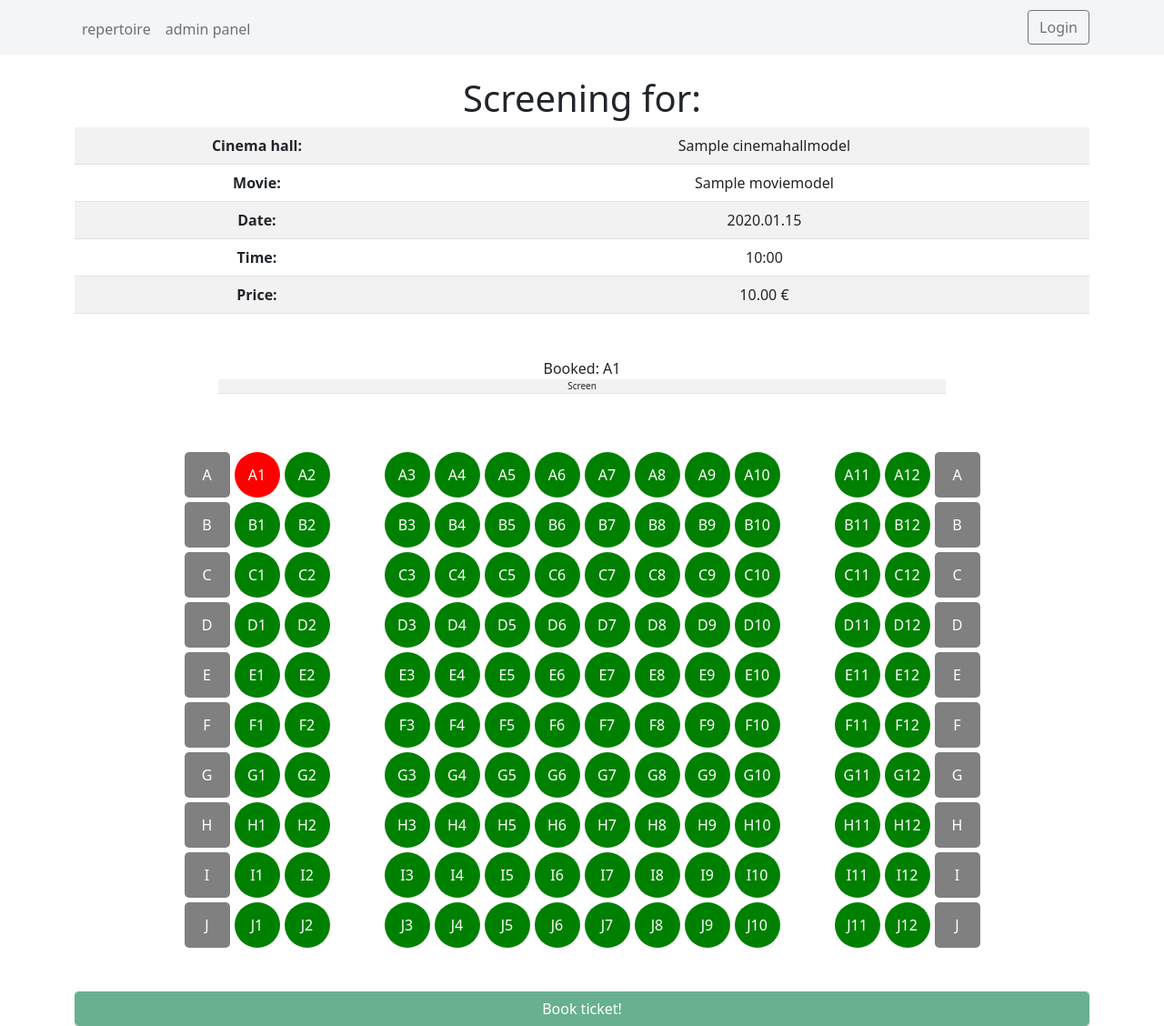
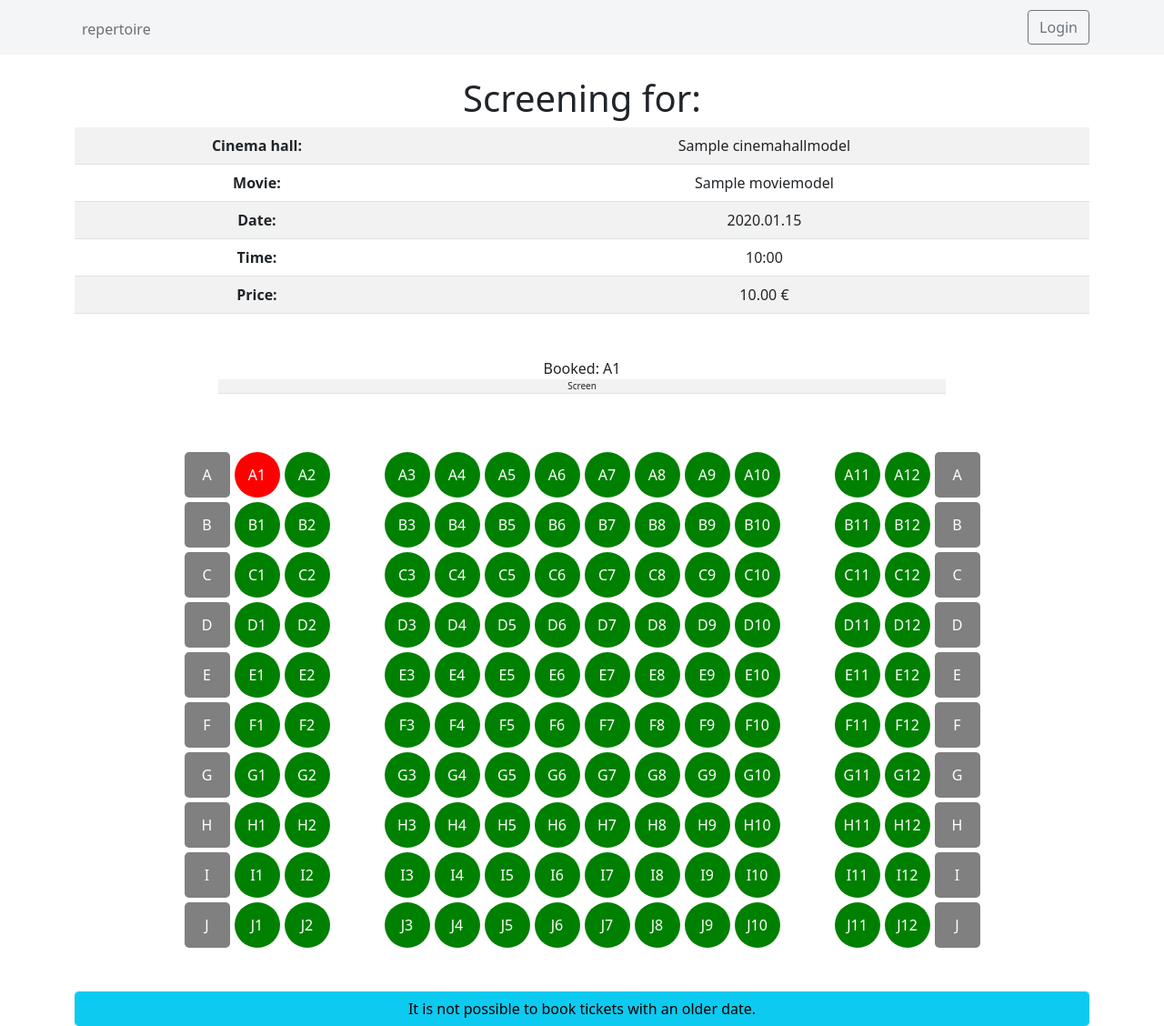
Before and after one commit to mefiuea/cinema_reservations, a Django app: page /repertoire/booking/1/ in a window 1280 px wide. Shown: the whole page at 91% size. Run offline with Django 4.2, Linux system fonts and the light colour scheme; data comes from the database, SQL or seed files in the repository; tables that the repository leaves empty hold one stand-in row (values such as "Sample post"); parts of the project's set-up code (start-up, migrations or seed data) failed here and were passed over; some libraries are stand-ins or nearby versions.

Commit message:
From now on it is not possible to book tickets with older date

```diff
--- a/config/urls.py
+++ b/config/urls.py
@@ -17,7 +17,7 @@ from django.contrib import admin
 from django.urls import path, include
 
 urlpatterns = [
-    path('admin/', admin.site.urls),
+    path('my-admin/', admin.site.urls),
     path('', include('reservations_app.urls')),
     path('users/', include('users_app.urls')),
 ]
--- a/custom/get_booked_seats.py
+++ b/custom/get_booked_seats.py
@@ -4,5 +4,5 @@ def get_booked_seats(reservation_instance):
         for seat in reservation.booked_seats.all():
             booked_seats_list.append(seat.position)
 
-    print('BOOKED SEATS LIST: ', booked_seats_list, flush=True)
+    # print('BOOKED SEATS LIST: ', booked_seats_list, flush=True)
     return booked_seats_list
--- a/reservations_app/templates/reservations_app/booking.html
+++ b/reservations_app/templates/reservations_app/booking.html
@@ -216,8 +216,11 @@
                     <div class="box-description pj16">J</div>
                 </div>
             </div>
-            <button type="button" class="btn btn-success form-control" id="book-ticket" disabled>Book ticket!
-            </button>
+            {% if dif_date >= 0 %}
+            <button type="button" class="btn btn-success form-control" id="book-ticket" disabled>Book ticket!</button>
+            {% else %}
+                <div class="btn btn-info form-control">It is not possible to book tickets with an older date.</div>
+            {% endif %}
         </form>
     </div>
 {% endblock %}
--- a/reservations_app/templates/reservations_app/booking_failure.html
+++ b/reservations_app/templates/reservations_app/booking_failure.html
@@ -10,5 +10,5 @@
             <h4 class="alert-heading">Problem with seat reservations - can't make reservations!</h4>
         </div>
     </div>
-    <a href="http://0.0.0.0:8000/repertoire/booking/8/" class="btn btn-danger">powrót</a>
+    <a href="{% url 'reservations_app:repertoire_view' %}" class="btn btn-danger">Go back to repertoire</a>
 {% endblock %}
--- a/reservations_app/templates/reservations_app/booking_success.html
+++ b/reservations_app/templates/reservations_app/booking_success.html
@@ -20,6 +20,6 @@
             <p>{{ repertoire.cinema_hall }},</p>
             <p>Buyer: {{ buyer }}.</p>
         </div>
+        <a href="{% url 'reservations_app:repertoire_view' %}" class="btn btn-danger">Go back to repertoire</a>
     </div>
-    <a href="http://0.0.0.0:8000/repertoire/booking/8/" class="btn btn-danger">powrót</a>
 {% endblock %}
--- a/reservations_app/views.py
+++ b/reservations_app/views.py
@@ -106,10 +106,18 @@ def booking_view(request, repertoire_id):
         # get all booked seats to list
         booked_seats_list = get_booked_seats(reservation_instance=reservations)
 
+        # get actual date
+        actual_date = date.today()
+        # get screening date
+        screening_date = repertoire.screening_date
+        # calculation of the difference of days until screening
+        dif_date = (screening_date - actual_date).days
+
         context = {
             'repertoire_id': repertoire_id,
             'repertoire': repertoire,
             'booked_seats': booked_seats_list,
+            'dif_date': dif_date,
         }
         return render(request, 'reservations_app/booking.html', context=context)
 
--- a/templates/navbar.html
+++ b/templates/navbar.html
@@ -10,7 +10,9 @@
         <div class="collapse navbar-collapse" id="navbarNavAltMarkup">
             <div class="navbar-nav mt-1">
                 <a class="nav-link" href="{% url 'reservations_app:repertoire_view' %}">repertoire</a>
+                {% if user.is_authenticated and user.is_superuser %}
                 <a class="nav-link" href="{% url 'admin:index' %}">admin panel</a>
+                {% endif %}
             </div>
         </div>
         <form class="form-inline my-2 my-lg-0">
```
Also changed, not shown: 7 other files.
